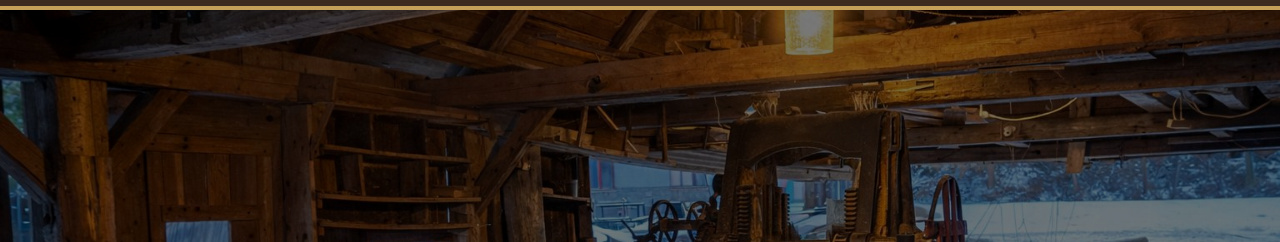
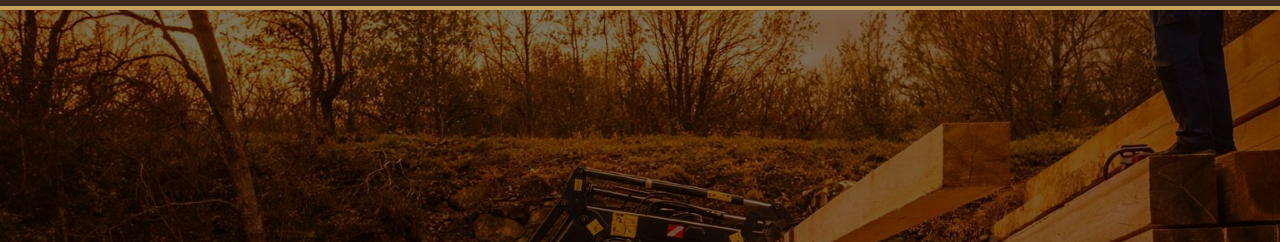
Before and after one commit to stepankruzik/pila-radkovice, a plain HTML site: page Cenik.html in a window 1280 px wide. Shown: the part 99-341 px from the top of the page. Drawn offline with nearby package versions, Linux system fonts and the light colour scheme; a web font is replaced by a local one.

Commit message:
přidání obrázků

```diff
--- a/Cenik.html
+++ b/Cenik.html
@@ -32,20 +32,20 @@
 <section class="main-carousel">
   <div class="carousel-container">
 
-    <div class="main-slide active" style="background-image: linear-gradient(rgba(0,0,0,0.5), rgba(0,0,0,0.5)), url('img/img2.jpg');">
+    <div class="main-slide active" style="background-image: linear-gradient(rgba(0,0,0,0.5), rgba(0,0,0,0.5)), url('img/cenik1.jpg');">
       <div class="carousel-caption">
         <h1>Dřevo s pamětí</h1>
         <p>„Kde se moderní technologie setkává s poctivým řemeslem předků.“</p>
       </div>
     </div>
-    <div class="main-slide" style="background-image: linear-gradient(rgba(0,0,0,0.5), rgba(0,0,0,0.5)), url('img/img3.jpg');">
+    <div class="main-slide" style="background-image: linear-gradient(rgba(0,0,0,0.5), rgba(0,0,0,0.5)), url('img/cenik2.jpg');">
       <div class="carousel-caption">
         <h1>Tradice od roku 1850</h1>
         <p>Poctivé zpracování dřeva v srdci Radkovic u Budče.</p>
       </div>
     </div>
 
-    <div class="main-slide" style="background-image: linear-gradient(rgba(0,0,0,0.5), rgba(0,0,0,0.5)), url('img/img4.jpg');">
+    <div class="main-slide" style="background-image: linear-gradient(rgba(0,0,0,0.5), rgba(0,0,0,0.5)), url('img/cenik3.jpg');">
       <div class="carousel-caption">
         <h1>Kvalitní pořez</h1>
         <p>Zpracováváme kulatinu až do délky 20 metrů.</p>
```
Also changed, not shown: index.html (+1 -1 lines), img/cenik1.jpg (added), img/cenik2.jpg (added), img/cenik3.jpg (added).
